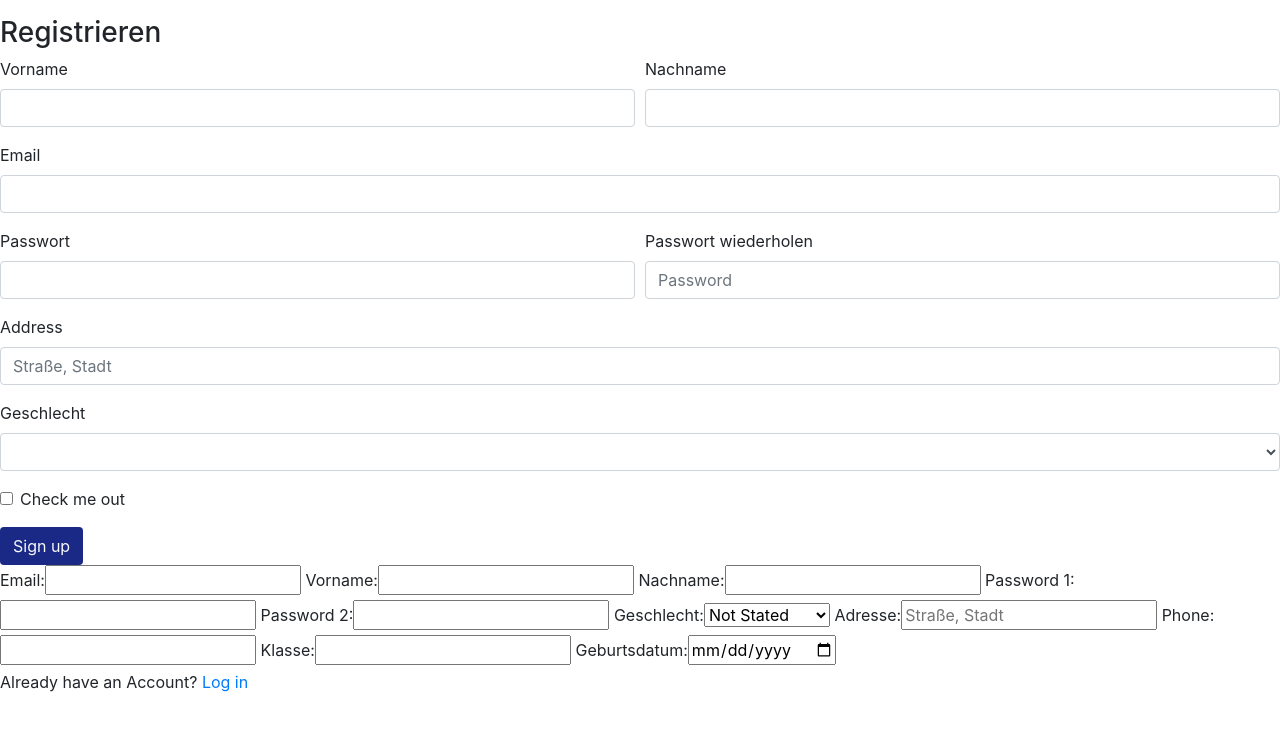
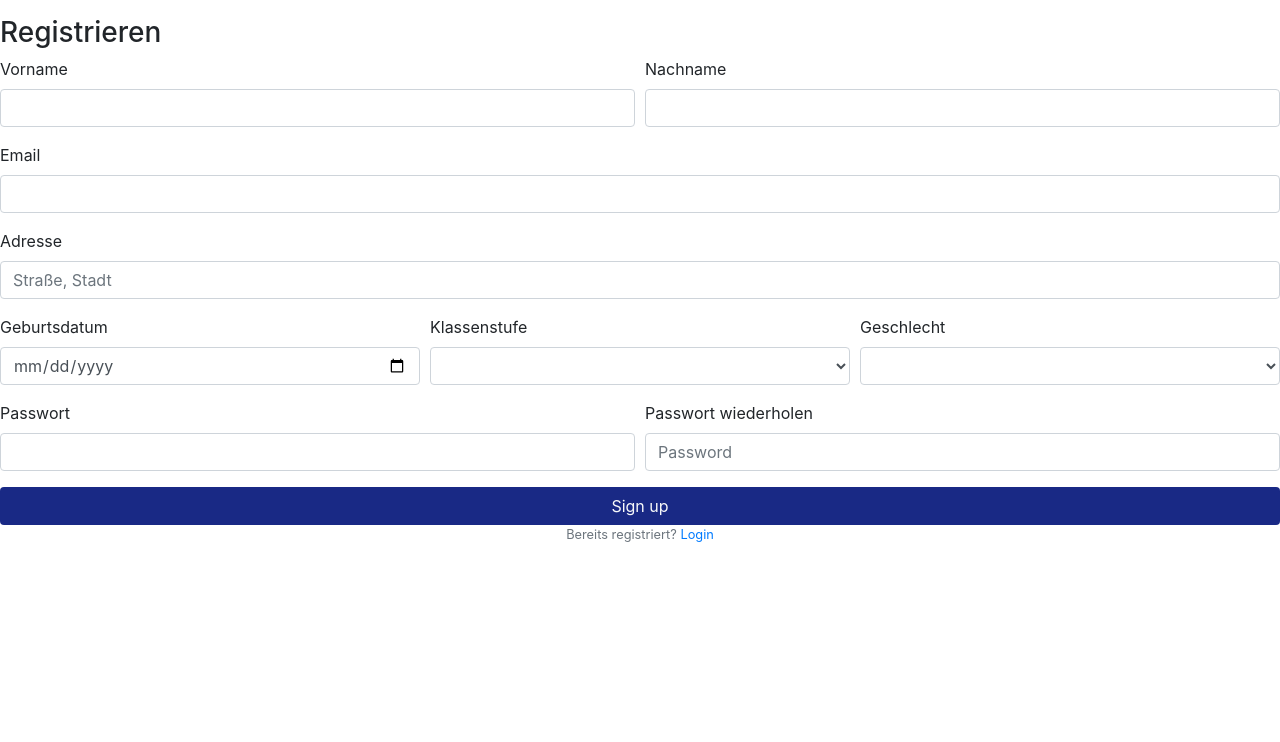
Before and after one commit to check24-scholarships/tutor-smith, a Django app: page /register/ in a window 1280 px wide. Shown: the part 58-800 px from the top of the page. Run offline with Django 3.2, Linux system fonts and the light colour scheme; lists and menus that the app fills with data are empty; parts of the project's set-up code (start-up, migrations or seed data) failed here and were passed over; some libraries are stand-ins or nearby versions.

Commit message:
Register form

```diff
--- a/user_management/templates/register.html
+++ b/user_management/templates/register.html
@@ -20,43 +20,54 @@
         <label for="">Email</label>
         <input type="email" class="form-control" id="" name='email' placeholder="">
       </div>
-    <div class="form-row">
-      <div class="form-group col-md-6">
-        <label for="inputEmail4">Passwort</label>
-        <input type="passwort" class="form-control" name='password_1' id="" placeholder="">
-      </div>
-      <div class="form-group col-md-6">
-        <label for="inputPassword4">Passwort wiederholen</label>
-        <input type="password" name='password_2' class="form-control" id="inputPassword4" placeholder="Password">
-      </div>
-    </div>
+
     <div class="form-group">
-      <label for="inputAddress">Address</label>
+      <label for="inputAddress">Adresse</label>
       <input type="text" class="form-control" id="inputAddress" name="address" placeholder="Straße, Stadt">
     </div>
-    <div class="form-group">
+    <div class="form-row">
+    <div class="form-group col-md-4">
+        <label for="inputAddress">Geburtsdatum</label>
+        <input type="date" class="form-control" id="inputAddress" name="birth_date" placeholder="Geburtsdatum">
+      </div>
+
+    <div class="form-group col-md-4">
+        <label for="grade">Klassenstufe</label>
+        <select id="grade" class="form-control" name="user_class">
+        <option selected></option>
+        {% for gra in grades %}
+            <option value="{{ gra }}" name="{{ gra }}">{{ gra }}</option>
+        {% endfor %}
+        </select>
+    </div>
+    <div class="form-group col-md-4">
         <label for="gender">Geschlecht</label>
         <select id="gender" class="form-control" name="gender">
         <option selected></option>
-        {% for gender in choices_gender %}
-            <option value="{{ gender }}" name="{{ gender }}">{{ gender }}</option>
+        {% for gen in gender %}
+            <option value="{{ gen }}" name="{{ gen }}">{{ gen }}</option>
         {% endfor %}
         </select>
     </div>
-    <div class="form-group">
-      <div class="form-check">
-        <input class="form-check-input" type="checkbox" id="gridCheck">
-        <label class="form-check-label" for="gridCheck">
-          Check me out
-        </label>
-      </div>
+</div>
+<div class="form-row">
+    <div class="form-group col-md-6">
+      <label for="inputEmail4">Passwort</label>
+      <input type="password" class="form-control" name='password_1' id="" placeholder="">
     </div>
-    <button type="submit" class="btn text-light" style="background-color: #192985">Sign up</button>
+    <div class="form-group col-md-6">
+      <label for="inputPassword4">Passwort wiederholen</label>
+      <input type="password" name='password_2' class="form-control" id="inputPassword4" placeholder="Password">
+    </div>
+  </div>
+    <button type="submit" class="btn btn-block text-light" style="background-color: #192985">Sign up</button>
   </form>
-</div>
-
-    {{form}}
 
 
-<p>Already have an Account? <a href="{% url 'login' %}">Log in</a></p>
+<div  style="text-align: center">
+    <small>
+        <p class="text-secondary">Bereits registriert? <a href="{% url 'login' %}">Login</a></p>
+    </small>
+</div>
+</div>
 {% endblock content %}
--- a/user_management/views.py
+++ b/user_management/views.py
@@ -262,6 +262,10 @@ def view_all(request):
 
 def register(request):
     __context = {'form': None}
+    gender = {
+        key: value for (key, value) in User._meta.get_field('gender').choices
+    }
+    grades = range(5, 13)
     if request.method == 'POST':
         form = UserForm(request.POST)
 
@@ -290,7 +294,9 @@ def register(request):
     # Displays Form and Context on view when not returned before
     form = UserForm()
     __context['form'] = form
-    return render(request, 'register.html', context=__context)
+    return render(
+        request, 'register.html', {'grades': grades, 'gender': gender.values()}
+    )
 
 
 def login(request):
```
